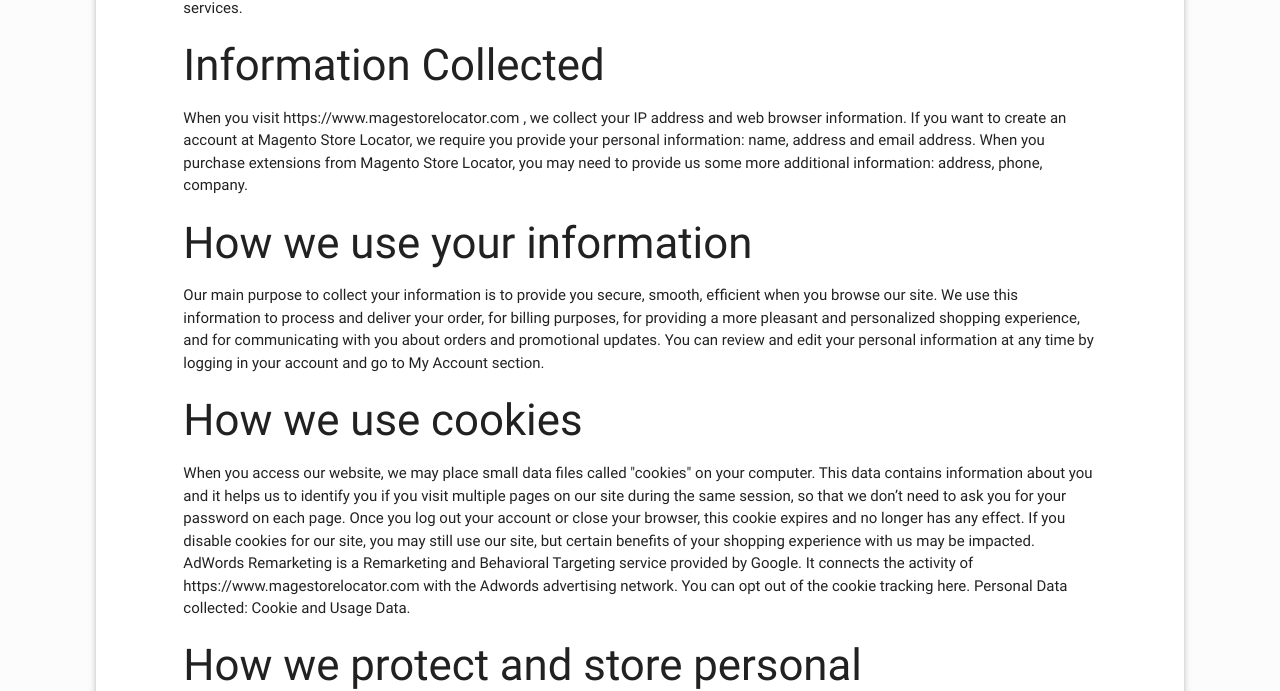
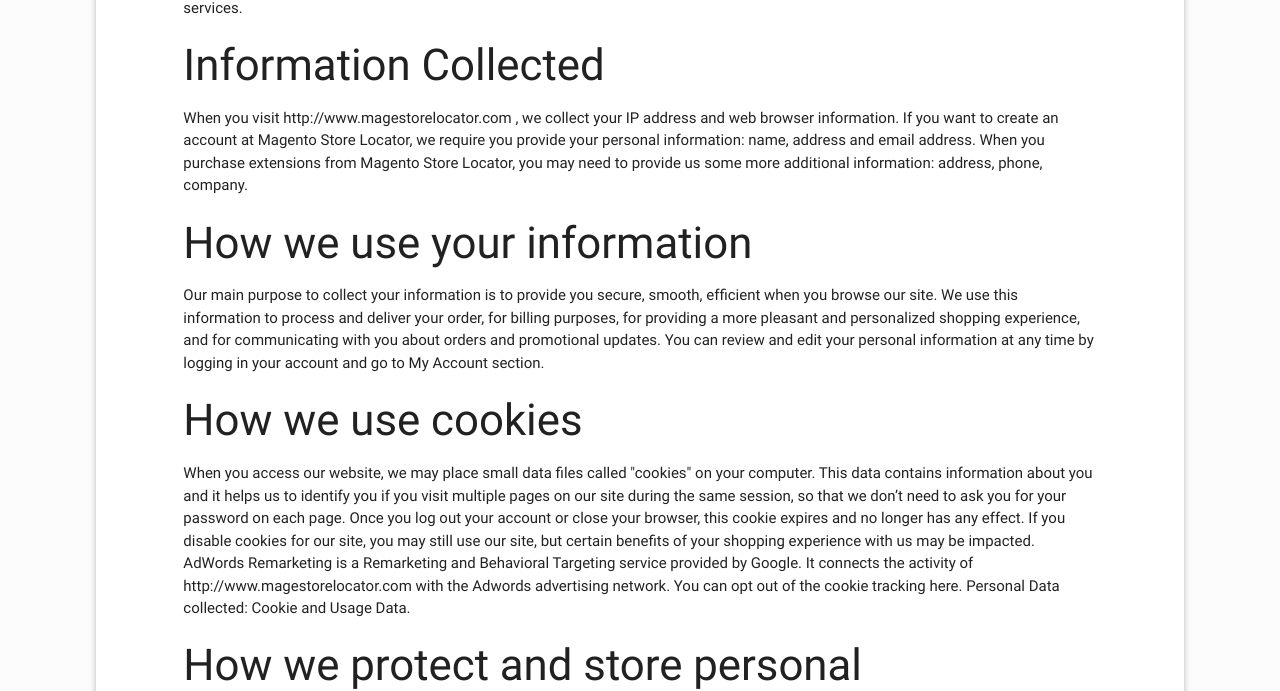
Before and after one commit to magentolocator/bsl, a Jekyll site: the page built from _pages/privacy.html, in a window 1280 px wide. Shown: the part 395-1086 px from the top of the page. Built offline with Jekyll 4.4.1, drawn with Linux system fonts in a browser that asks for light colours; nearby versions of some CDN libraries; some of the changed lines change nothing that is shown.

Commit message:
Auto update

```diff
--- a/_config.yml
+++ b/_config.yml
@@ -4,8 +4,8 @@
 slogan: "The most useful Store Locator"
 description: "Find a store near your"
 email: "support@magestorelocator.com"
-url: "https://www.magestorelocator.com"
-baseurl: "https://www.magestorelocator.com"
+url: "http://www.magestorelocator.com"
+baseurl: "http://www.magestorelocator.com"
 domain: "magestorelocator.com"
 author: "magestorelocator"
 this_year: "2016"
```
